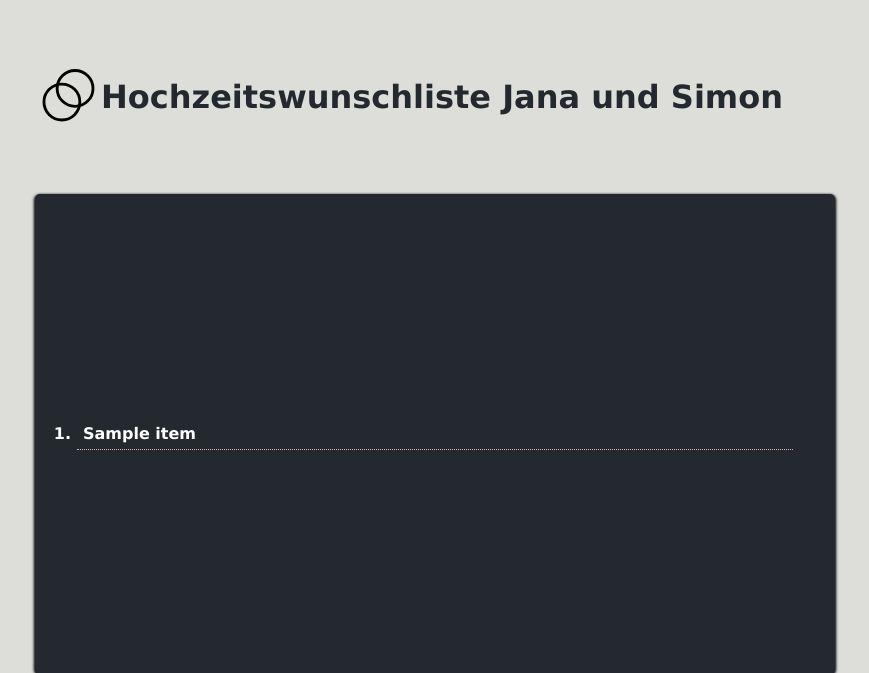
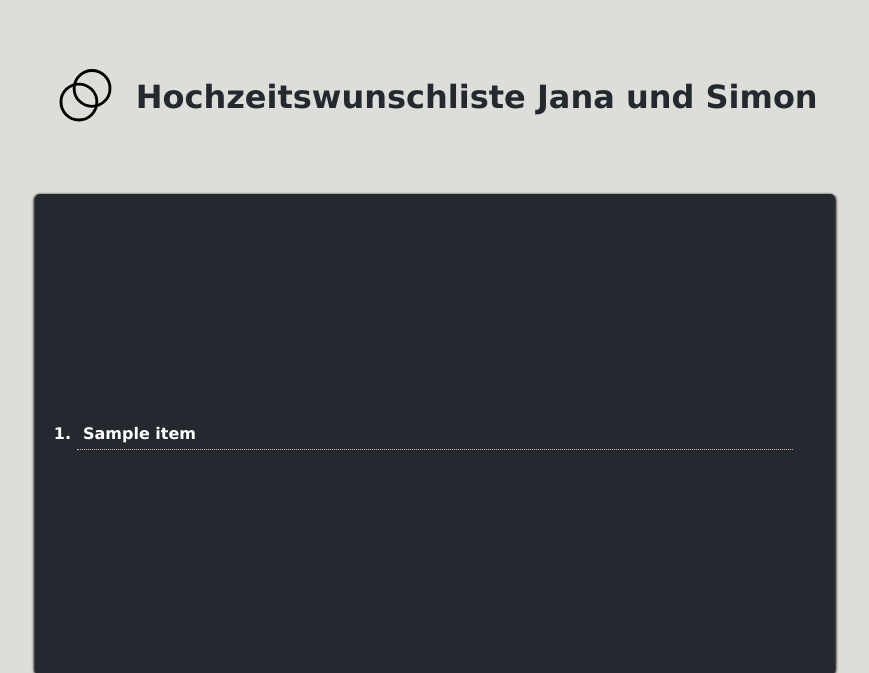
Before and after one commit to theCalcaholic/caldav-giftlist, a Python web app: template templates/wishlist.html in a window 1280 px wide. Shown: the top 673 px of the page, without its empty margins (205-1074 px from the left). Run offline with Jinja, Linux system fonts and the light colour scheme; the template is opened without the code that fills it: most values are stand-ins (such as "Sample title", 1, 10 or a date in 2020).

Commit message:
Fix header alignment

```diff
--- a/static/style.css
+++ b/static/style.css
@@ -1,13 +1,10 @@
 div.header {
-    /* display: block;
-    max-width: 800px;
-    width: 90%; */
     margin: 4em auto;
     display: flex;
-    max-width: 800px;
     width: 90%;
     flex-direction: row;
     align-items: center;
+    justify-content: space-evenly;
 
 }
 
```
